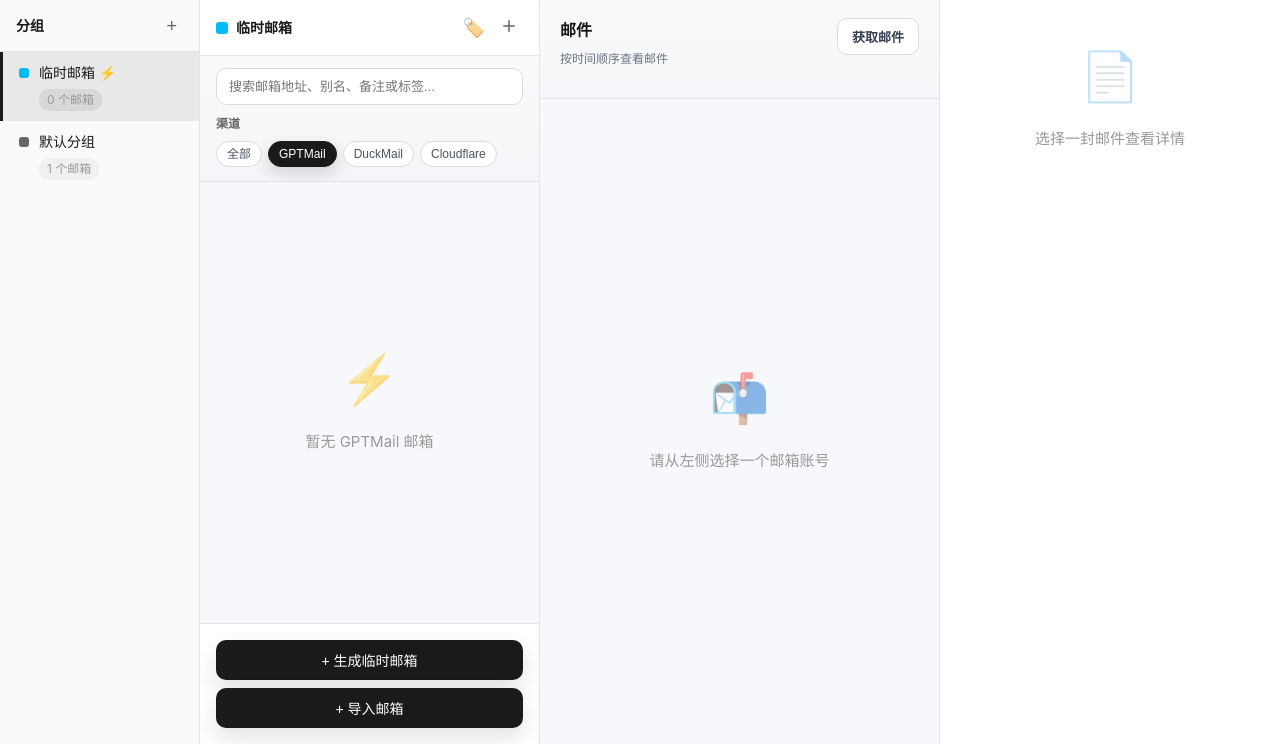
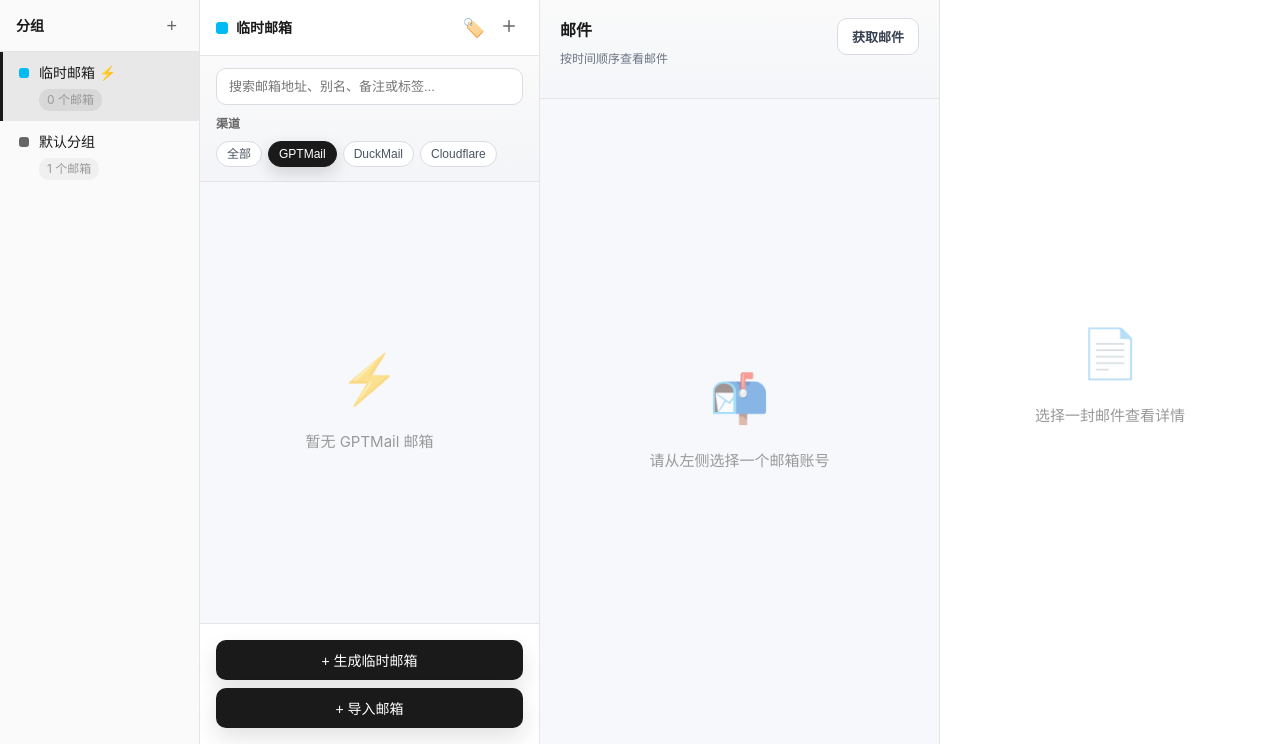
Before and after one commit to kol2000/outlookEmail, a Flask app: page / in a window 1280 px wide. Shown: the part 56-800 px from the top of the page. Run offline with Flask 3, Linux system fonts and the light colour scheme; the visitor is signed in with stand-in values (Sample User, id 1); data comes from the database, SQL or seed files in the repository; data that the repository does not hold is empty; some libraries are stand-ins or nearby versions.

Commit message:
Style adjustment

```diff
--- a/static/index.css
+++ b/static/index.css
@@ -1022,6 +1022,16 @@
             display: flex;
             flex-direction: column;
             min-width: 0;
+            min-height: 0;
+            overflow: hidden;
+        }
+
+        #emailDetail {
+            flex: 1;
+            min-height: 0;
+            overflow: hidden;
+            display: flex;
+            flex-direction: column;
         }
 
         .email-detail-toolbar {
```
